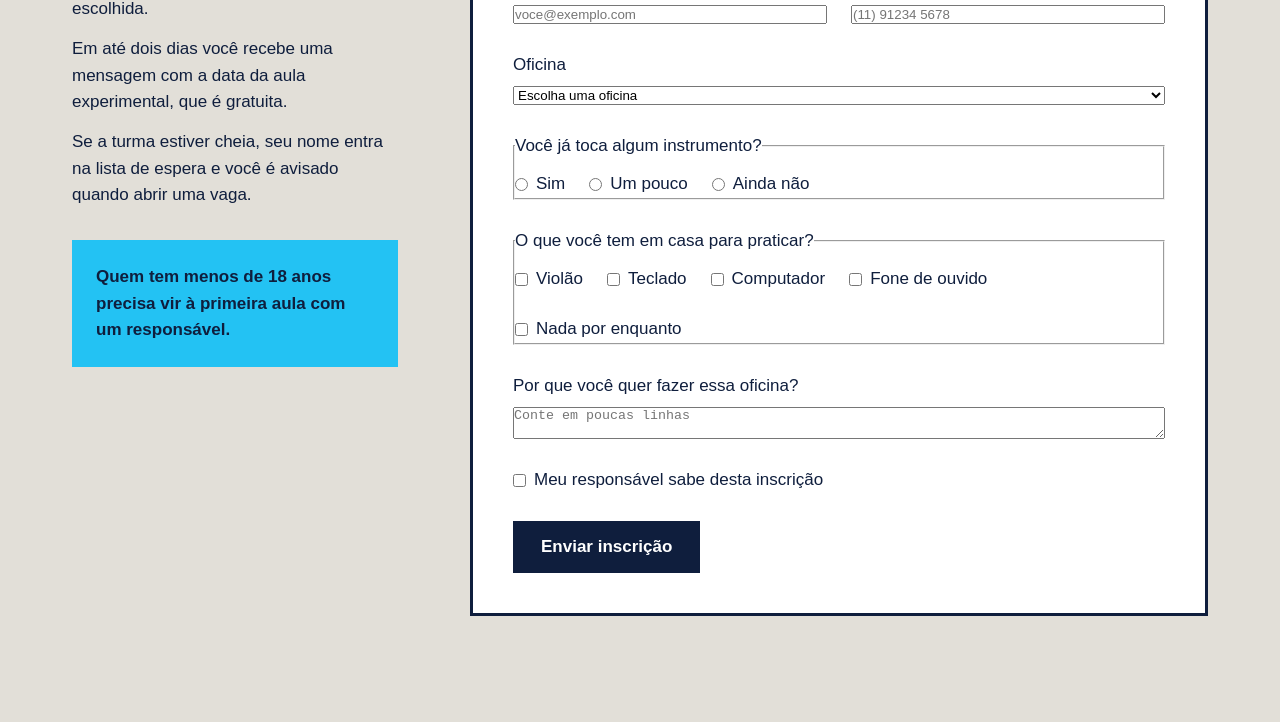
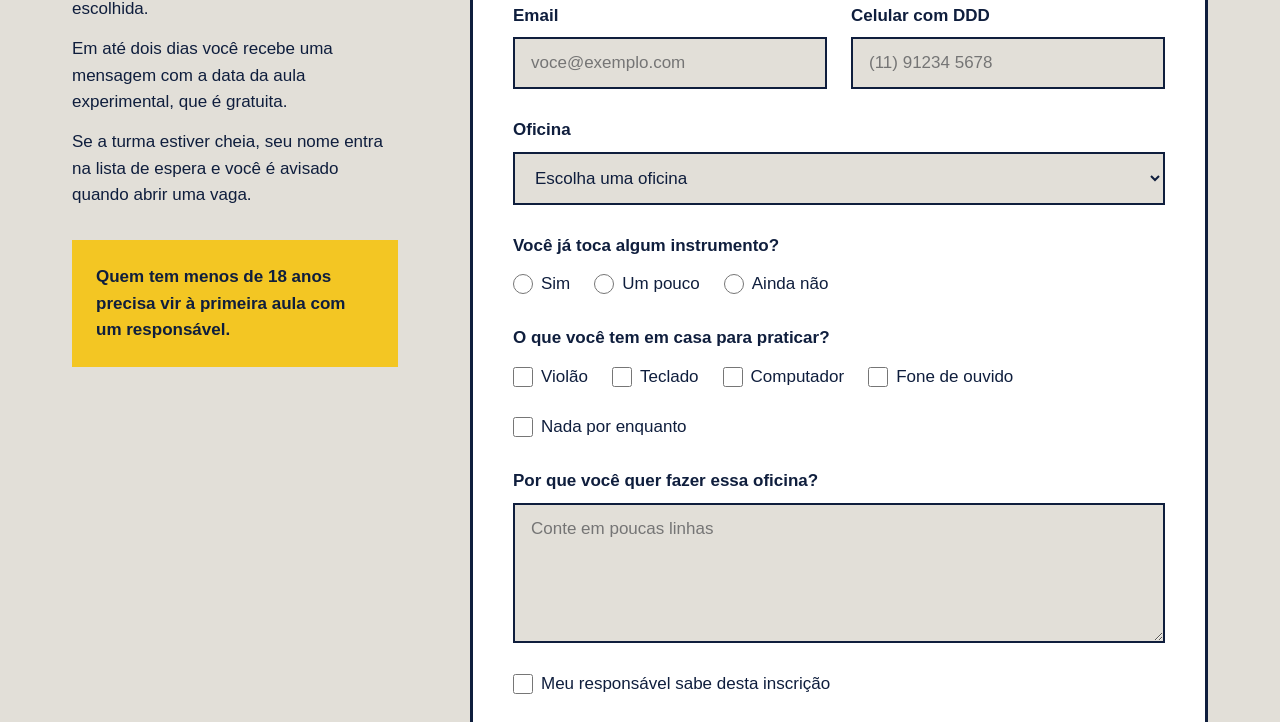
Before and after one commit to wtzcole01/laje_sonora, a plain HTML site: page inscricao.html in a window 1280 px wide. Shown: the part 497-1219 px from the top of the page. Before the commit the page ends 1113 px from the top, so only its background shows below. Drawn offline with Linux system fonts and the light colour scheme.

Commit message:
Página de inscrição pronta

```diff
--- a/inscricao.css
+++ b/inscricao.css
@@ -9,7 +9,7 @@
     --concreto-escuro: #cBC7BE;
     --tinta: #0F1E3D;
     --caixa-dagua: #1F5FBF;
-    --fita: #23c2f3;
+    --fita: #F3C623;
     --branco: #FFFFFF;
 
     --fonte-cartaz: "Big Shoulders", "Arial Narrow", sans-serif;
@@ -182,3 +182,51 @@
     align-items: center;
     gap: 8px;
   }
+
+  .formulario label,
+.formulario legend {
+  font-weight: 700;
+}
+
+.formulario fieldset {
+  border: none;
+}
+
+.formulario input[type="text"],
+.formulario input[type="email"],
+.formulario input[type="tel"],
+.formulario input[type="date"],
+.formulario select,
+.formulario textarea {
+  width: 100%;
+  padding: 14px 16px;
+  border: 2px solid var(--tinta);
+  background-color: var(--concreto);
+  font-family: var(--fonte-texto);
+  font-size: 17px;
+  color: var(--tinta);
+}
+
+.formulario input:focus,
+.formulario select:focus,
+.formulario textarea:focus {
+  outline: 3px solid var(--caixa-dagua);
+  outline-offset: 2px;
+  background-color: var(--branco);
+}
+
+.formulario textarea {
+  height: 140px;
+  resize: vertical;
+}
+
+.formulario .opcao label {
+  font-weight: 500;
+}
+
+.formulario input[type="radio"],
+.formulario input[type="checkbox"] {
+  width: 20px;
+  height: 20px;
+  accent-color: var(--caixa-dagua);
+}
```
